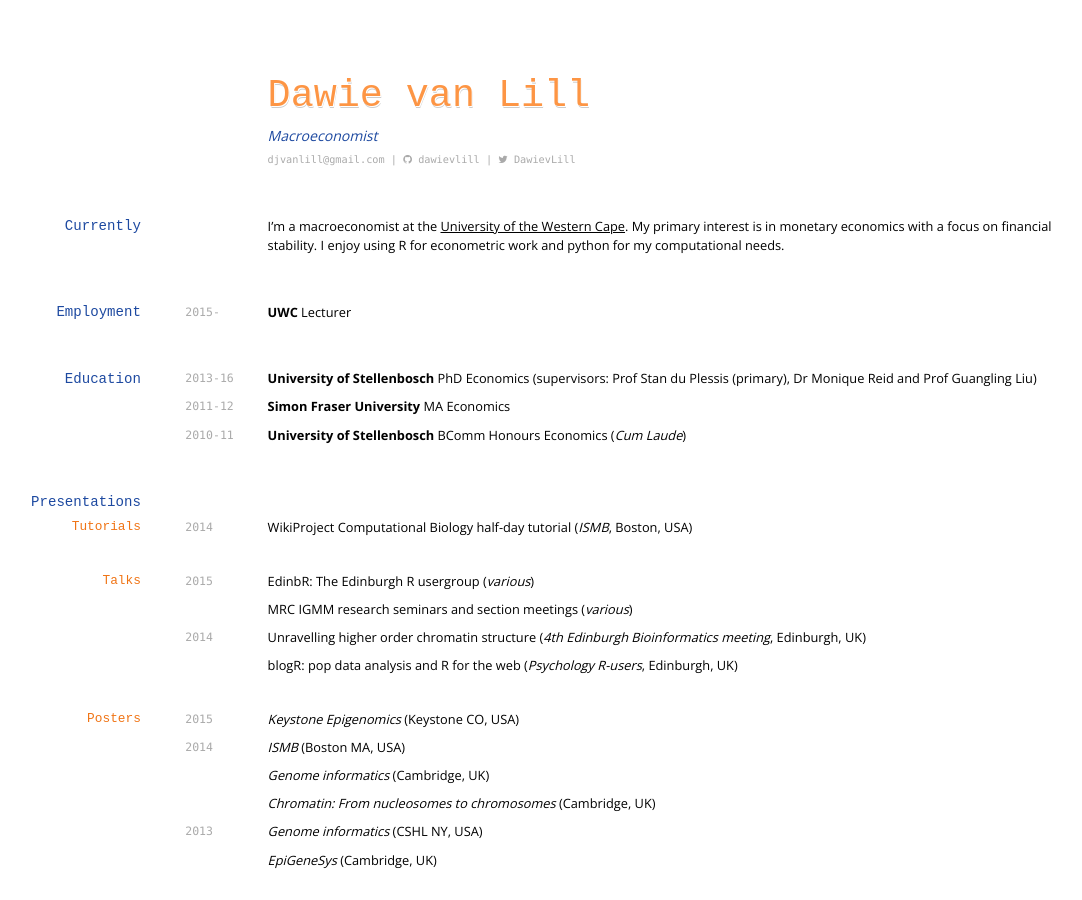
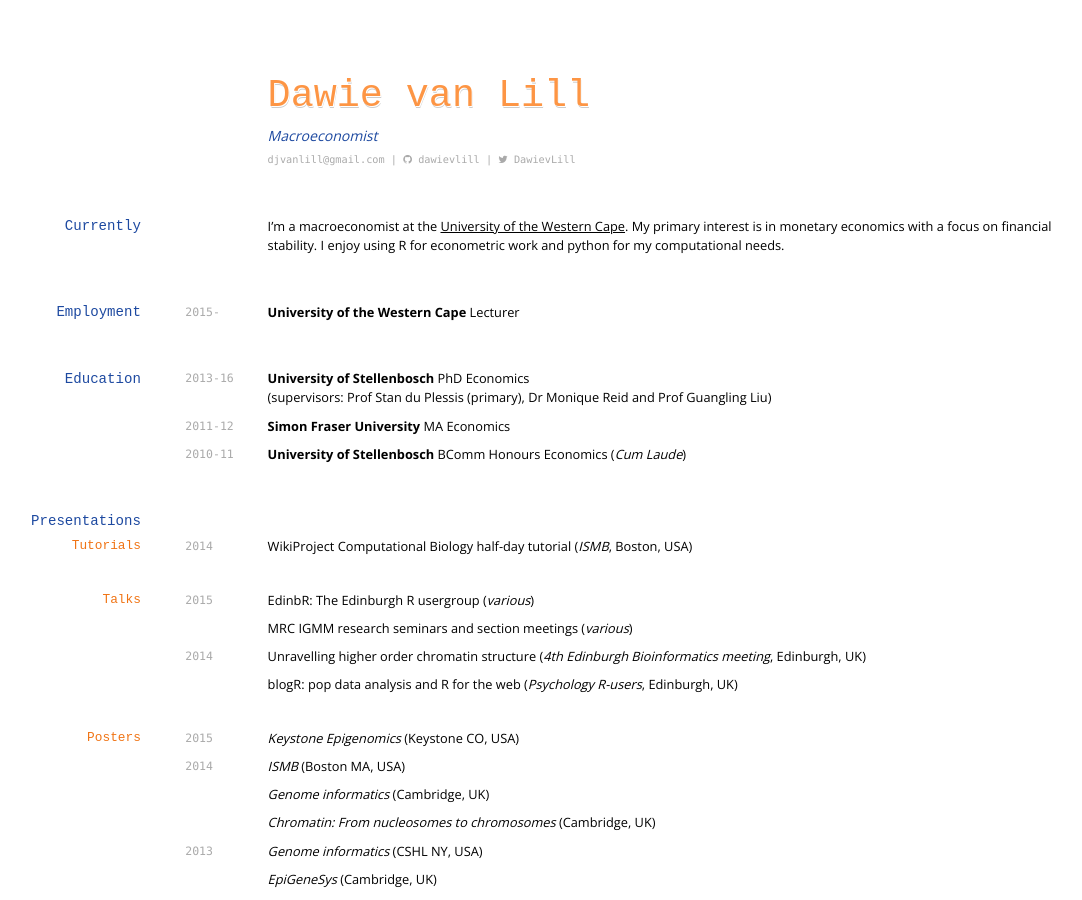
Before and after one commit to DawievLill/cv, a Jekyll site: the page built from index.md, in a window 1280 px wide and 900 px high. Shown: the whole window, without its empty margins (62-1144 px from the left). Built offline with Jekyll 4.4.1, drawn with Linux system fonts in a browser that asks for light colours; nearby versions of some CDN libraries; some web fonts are replaced.

Commit message:
Changing info

```diff
--- a/index.md
+++ b/index.md
@@ -21,12 +21,13 @@ I'm a macroeconomist at the [University of the Western Cape](http://www.uwc.ac.z
 ## Employment
 
 `2015-`
-__UWC__ Lecturer
+__University of the Western Cape__ Lecturer
 
 ## Education
 
 `2013-16`
-__University of Stellenbosch__ PhD Economics (supervisors: Prof Stan du Plessis (primary), Dr Monique Reid and Prof Guangling Liu)
+__University of Stellenbosch__ PhD Economics
+(supervisors: Prof Stan du Plessis (primary), Dr Monique Reid and Prof Guangling Liu)
 
 `2011-12`
 __Simon Fraser University__ MA Economics
```
Also changed, not shown: 1 other file.
